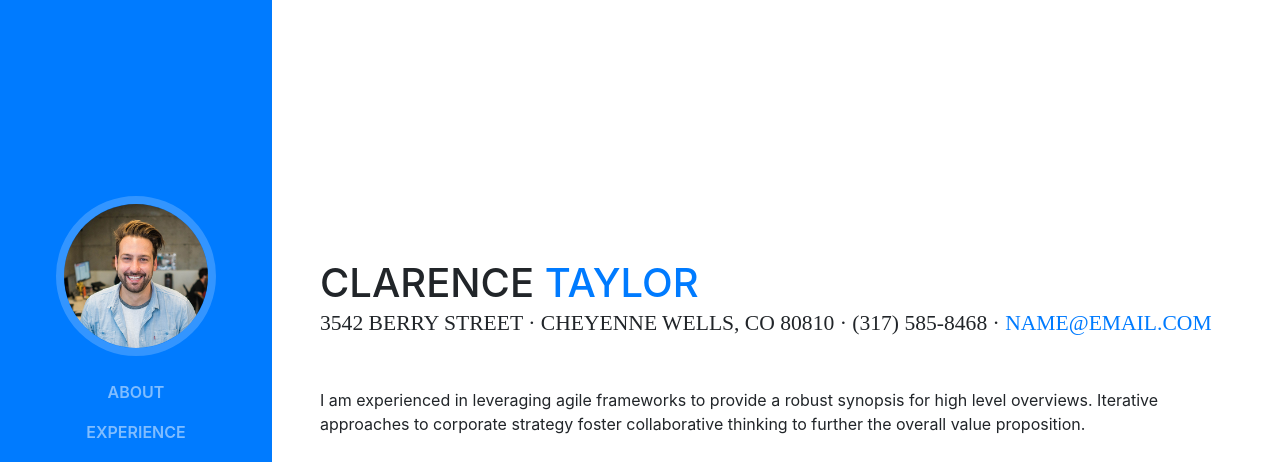
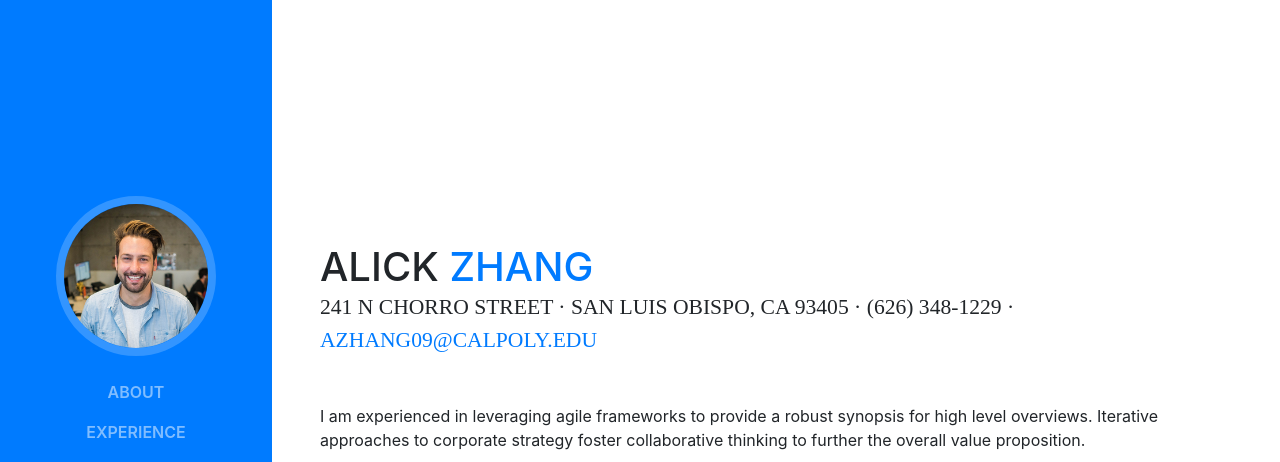
Before and after one commit to alick9797/alick9797.github.io, a website with bundled scripts: page index.html in a window 1280 px wide. Shown: the top 462 px of the page. Built offline with nearby package versions, Linux system fonts and the light colour scheme; a web font is replaced by a local one.

Commit message:
edited home page

```diff
--- a/index.html
+++ b/index.html
@@ -65,11 +65,11 @@
 
       <section class="resume-section p-3 p-lg-5 d-flex d-column" id="about">
         <div class="my-auto">
-          <h1 class="mb-0">Clarence
-            <span class="text-primary">Taylor</span>
+          <h1 class="mb-0">Alick
+            <span class="text-primary">Zhang</span>
           </h1>
-          <div class="subheading mb-5">3542 Berry Street · Cheyenne Wells, CO 80810 · (317) 585-8468 ·
-            <a href="mailto:name@email.com">name@email.com</a>
+          <div class="subheading mb-5">241 N Chorro Street · San Luis Obispo, CA 93405 · (626) 348-1229 ·
+            <a href="mailto:azhang09@calpoly.edu">azhang09@calpoly.edu</a>
           </div>
           <p class="mb-5">I am experienced in leveraging agile frameworks to provide a robust synopsis for high level overviews. Iterative approaches to corporate strategy foster collaborative thinking to further the overall value proposition.</p>
           <ul class="list-inline list-social-icons mb-0">
```
